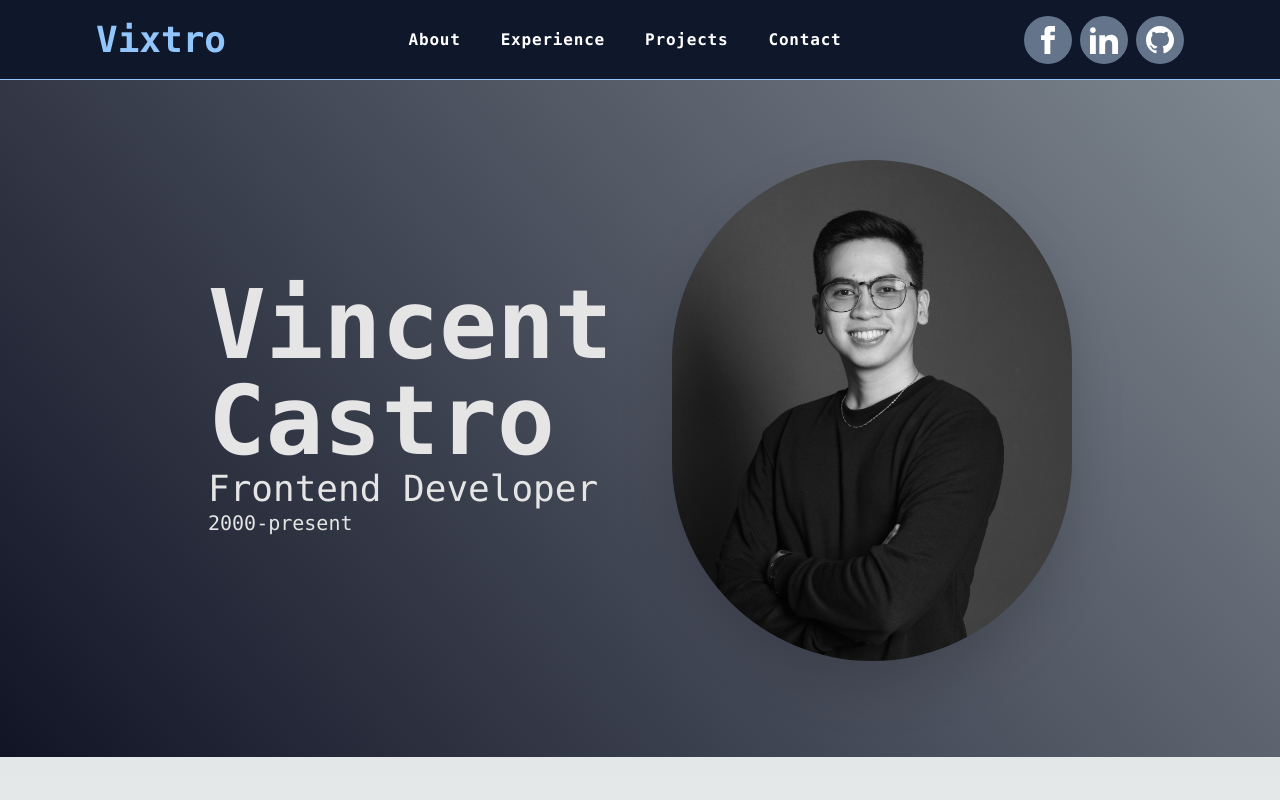
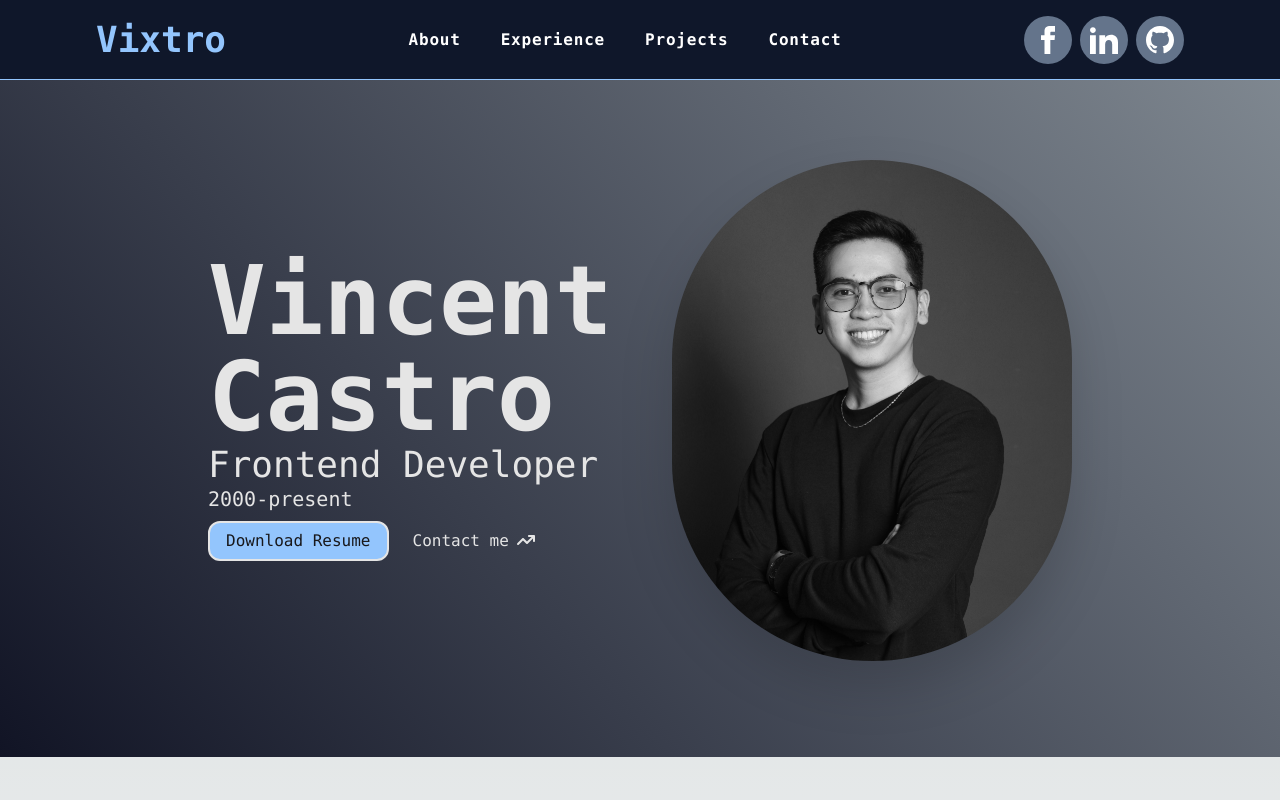
Before and after one commit to vixtroo/portfolio, a Next.js app: page / in a window 1280 px wide. Shown: the top 800 px of the page. Built offline with nearby package versions, Linux system fonts and the light colour scheme.

Commit message:
Added buttons

```diff
--- a/package.json
+++ b/package.json
@@ -9,6 +9,9 @@
     "lint": "next lint"
   },
   "dependencies": {
+    "@fortawesome/fontawesome-svg-core": "^6.5.1",
+    "@fortawesome/free-solid-svg-icons": "^6.5.1",
+    "@fortawesome/react-fontawesome": "^0.2.0",
     "git": "^0.1.5",
     "next": "14.0.4",
     "prettier": "^3.1.1",
--- a/src/pages/_app.js
+++ b/src/pages/_app.js
@@ -1,4 +1,6 @@
 import '@styles/globals.css'
+import '@fortawesome/fontawesome-svg-core/styles.css';
+import '../utils/fontawesome';
 
 export default function App({ Component, pageProps }) {
   return <Component {...pageProps} />
--- a/src/pages/index.js
+++ b/src/pages/index.js
@@ -5,6 +5,9 @@ import Image from "next/image"
 import Profile from '@assets/Profile 2.jpg'
 import Safe from '@assets/safe.png'
 import Ahg from '@assets/ahg.png'
+import { FontAwesomeIcon } from '@fortawesome/react-fontawesome';
+import { faArrowTrendUp } from '@fortawesome/free-solid-svg-icons';
+import { useState } from 'react'
 
 export default function Home() {
 
@@ -13,16 +16,44 @@ export default function Home() {
     {company: 'AHG Lab', position: 'Frontend Web Developer | Intern', date: 'March 2023 - June 2023', img: Ahg, alt: 'AHG Lab Logo'}
   ]
 
+  const scrollToContact = () => {
+    const contactSection = document.getElementById('contact');
+
+    if (contactSection) {
+      contactSection.scrollIntoView({ behavior: 'smooth' });
+    }
+  };
+
+  const [downloaded, setDownloaded] = useState(false);
+
+  const handleDownload = () => {
+
+    if (!downloaded) {
+      setDownloaded(true)
+
+      const link = document.createElement('a')
+      link.href = '/RegistrationCertificate_4Y2S.pdf'
+      link.download = 'resume.pdf'
+      document.body.appendChild(link)
+      link.click()
+      document.body.removeChild(link)
+    }
+  };
+
   return (
     <>
       <Navbar />
       <MainContainer className='mt-20'>
       <section className="flex flex-wrap content-center justify-center w-full h-auto px-24 pb-24 pt-18 gap-x-20" id='about'>
                 <div className="flex flex-wrap content-center justify-between mt-32 w-96">
-                    <div className="flex flex-col justify-center mt-6 text-neutral-200">
-                        <h1 className="font-mono font-semibold text-8xl">Vincent Castro</h1>
-                        <h2 className="font-mono text-4xl ">Frontend Developer</h2>
-                        <p className="font-mono text-xl">2000-present</p>
+                    <div className="flex flex-col justify-center mt-6 font-mono text-neutral-200">
+                        <h1 className="font-semibold text-8xl">Vincent Castro</h1>
+                        <h2 className="text-4xl ">Frontend Developer</h2>
+                        <p className="text-xl">2000-present</p>
+                        <div className='flex flex-wrap content-center justify-start w-full gap-2 mt-2'>
+                          <button className='flex flex-wrap content-center justify-center h-10 px-4 duration-100 delay-100 bg-blue-300 border-2 hover:border-blue-300 hover:bg-slate-900 hover:text-neutral-200 border-neutral-200 rounded-xl text-zinc-900' onClick={handleDownload}>{downloaded ? 'Resume Downloaded!' : 'Download Resume'}</button>
+                          <button className='flex flex-wrap content-center justify-center h-10 px-4 rounded-xl text-neutral-200' onClick={scrollToContact}>Contact me <span className='ml-2'><FontAwesomeIcon icon={faArrowTrendUp}/></span></button>
+                        </div>
                     </div>
                 </div>
                 <div className="flex flex-wrap content-center justify-center mt-40">
--- /dev/null
+++ b/src/utils/fontawesome.js
@@ -0,0 +1,4 @@
+import { library } from '@fortawesome/fontawesome-svg-core';
+import { fas } from '@fortawesome/free-solid-svg-icons';
+
+library.add(fas);
```
Also changed, not shown: 2 other files (tests, documents, lock files or other folders).
